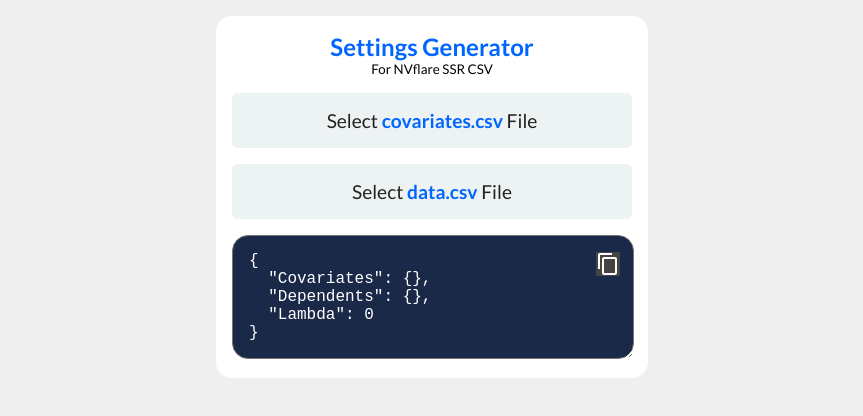
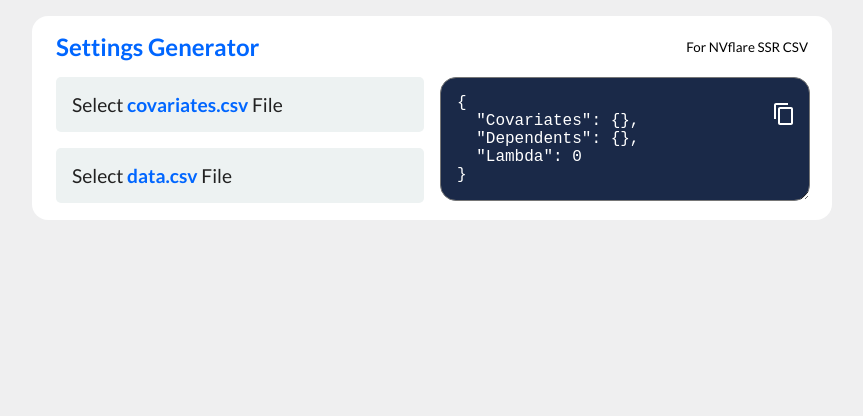
Before and after one commit to trendscenter/nvflare-ssr-csv-helper, a React (Create React App) app: page / in a window 1280 px wide. Shown: the top 416 px of the page, without its empty margins (224-1087 px from the left). Built offline with nearby package versions, Linux system fonts and the light colour scheme.

Commit message:
Reworking layout to fix COINSTAC modal window size

```diff
--- a/src/App.css
+++ b/src/App.css
@@ -6,28 +6,39 @@ body {
   margin: 1rem 0;
 }
 
+section {
+  position: relative;
+  width: calc(50% - 1rem);
+  padding: 0 0.5rem;
+  float: left;
+}
+
 .App {
   margin: 0 auto;
-  text-align: center;
-  width: 400px;
+  width: calc(800px - 2rem);
 }
 
 .header {
+  display: flex;
+  flex-direction: row;
+  justify-content: space-between;
+  align-items: center;
+  margin: 0 0.5rem 1rem;
+}
+
+.header h2 {
   font-family: "Lato", sans-serif;
   font-weight: 700;
   font-style: normal;
+  text-align: left;
   color: #0066FF;
   margin: 0;
-}
-
-small {
-  margin-bottom: 1rem;
 }
 
 .container {
   display: flex;
   flex-direction: column;
-  width: 400px;
+  width: calc(800px - 2rem);
   margin: 2% auto;
   border-radius: 1rem;
   padding: 1rem;
--- a/src/App.js
+++ b/src/App.js
@@ -140,9 +140,13 @@ const App = () => {
     return (
         <div className="App">
             <div className="container">
-                <h2 className="header">Settings Generator</h2>
+              <div className="header">
+                <h2>Settings Generator</h2>
                 <small>For NVflare SSR CSV</small>
-                <div style={{position: 'relative'}}>
+              </div>
+                <div>
+                  <section>
+                    <div style={{position: 'relative', marginTop: '0'}}>
                       <label
                           htmlFor="csvInputCov"
                           style={{ display: "block" }}
@@ -215,6 +219,8 @@ const App = () => {
                         </button>
                     </div>}
                     {error && <div>{error}</div>}
+                  </section>
+                  <section>
                     {<div style={{
                       position: 'relative',
                       width: 'calc(100% - 2rem)'
@@ -222,7 +228,7 @@ const App = () => {
                       {isCopied ? <span
                         style={{
                           position: 'absolute',
-                      top: '2rem',
+                          top: '1.5rem',
                           right: '-1rem',
                           background: 'none',
                           border: 'none',
@@ -232,17 +238,17 @@ const App = () => {
                         onClick={() => handleCopy()}
                         style={{
                           position: 'absolute',
-                      top: '2rem',
+                          top: '1.5rem',
                           right: 'calc(-50% - 0.5rem)',
                           background: 'none',
                           border: 'none'
                         }}
-                  ><ContentCopyIcon style={{color: 'white', background: '#444'}} /></button>}
+                      ><ContentCopyIcon style={{color: 'white', background: '#1A2948'}} />
+                      </button>}
                       <TextareaAutosize
                         style={{
                           background: '#1A2948',
                           fontSize: '1rem',
-                      marginTop: '1rem',
                           color: 'white',
                           padding: '1rem',
                           borderRadius: '1rem',
@@ -251,6 +257,8 @@ const App = () => {
                         value={JSON.stringify(paramObj, null, 2)}
                       />
                     </div>}
+                  </section>
+                </div>
             </div>
         </div>
     );
```
Also changed, not shown: 11 other files (tests, documents, lock files or other folders). Lines whose indentation alone changed are shown as unchanged.
